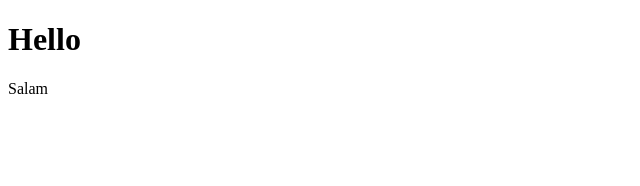
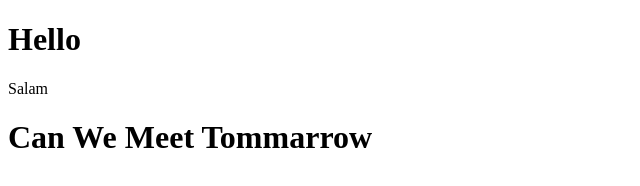
Before and after one commit to Abdul-Salam93/sample, a plain HTML site: page index.html in a window 1280 px wide. Shown: the whole page, without its empty margins (0-640 px from the left). Drawn offline with Linux system fonts and the light colour scheme.

Commit message:
fourth committ

```diff
--- a/index.html
+++ b/index.html
@@ -9,5 +9,6 @@
 <body>
     <h1>Hello</h1>
     <p>Salam</p>
+    <h1>Can We Meet Tommarrow</h1>
 </body>
 </html>
```
